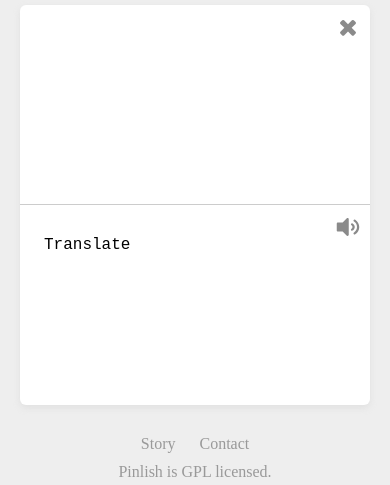
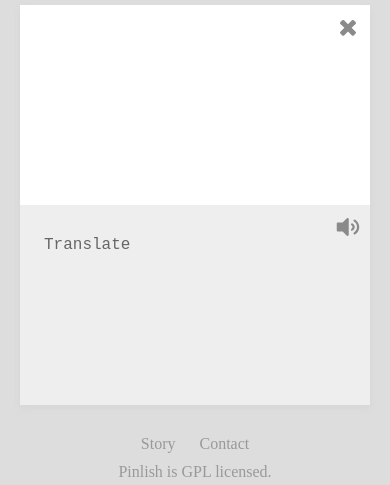
Before and after one commit to jiang-ning/pinlish, a plain HTML site: page index.html in a window 390 px wide. Shown: the part 57-542 px from the top of the page. Drawn offline with Linux system fonts and the light colour scheme.

Commit message:
layout update

```diff
--- a/style/style.css
+++ b/style/style.css
@@ -20,7 +20,7 @@ header {
     font-size: 1.2rem;
 }
 body {
-    background-color: #eee;
+    background-color: #ddd;
 }
 img {
     margin: 0 100px;
@@ -31,13 +31,13 @@ img.active {
 section {
     background-color: #fff;
     box-shadow: 0 3px 6px #cccccc60;
-    border-radius: 6px;
     display: flex;
     flex-wrap: wrap;
     margin: 0 60px;
 }
 textarea {
     background: transparent;
+    color: #666;
     flex: auto;
     padding: 24px;
     min-height: 280px;
@@ -77,8 +77,8 @@ footer p {
     display: flex;
     flex: auto;
 }
-#pinlish {
-    border-left: 1px solid #eee;
+.wrap-r {
+    background: #eee;
 }
 #listen .icon.volume {
     display: initial;
@@ -124,7 +124,12 @@ section.story .author p {
 section.contact p {
     width: 100%;
 }
-@media (max-width: 500px){
+@media screen and (max-width: 950px){
+    textarea {
+        padding-right: 0;
+    }
+}
+@media screen and (max-width: 500px){
     header {
         margin: 20px;
     }
@@ -144,12 +149,6 @@ section.contact p {
         min-height: 200px;
         font-size: 1rem;
     }
-    textarea#english {
-        border-bottom: 1px solid #ccc;
-    }
-    textarea#pinlish {
-        border-left: none;
-    }
 }
 @media (prefers-color-scheme: dark) {
     body {
@@ -159,10 +158,13 @@ section.contact p {
         background-color: #666;
         box-shadow: 0 3px 6px #00000060;
     }
-    #pinlish {
-        border-left: 1px solid #333;
+    textarea {
+        color: #333;
     }
     button:hover {
         background: #999;
     }
+    .wrap-r {
+        background: #555;
+    }
 }
```
